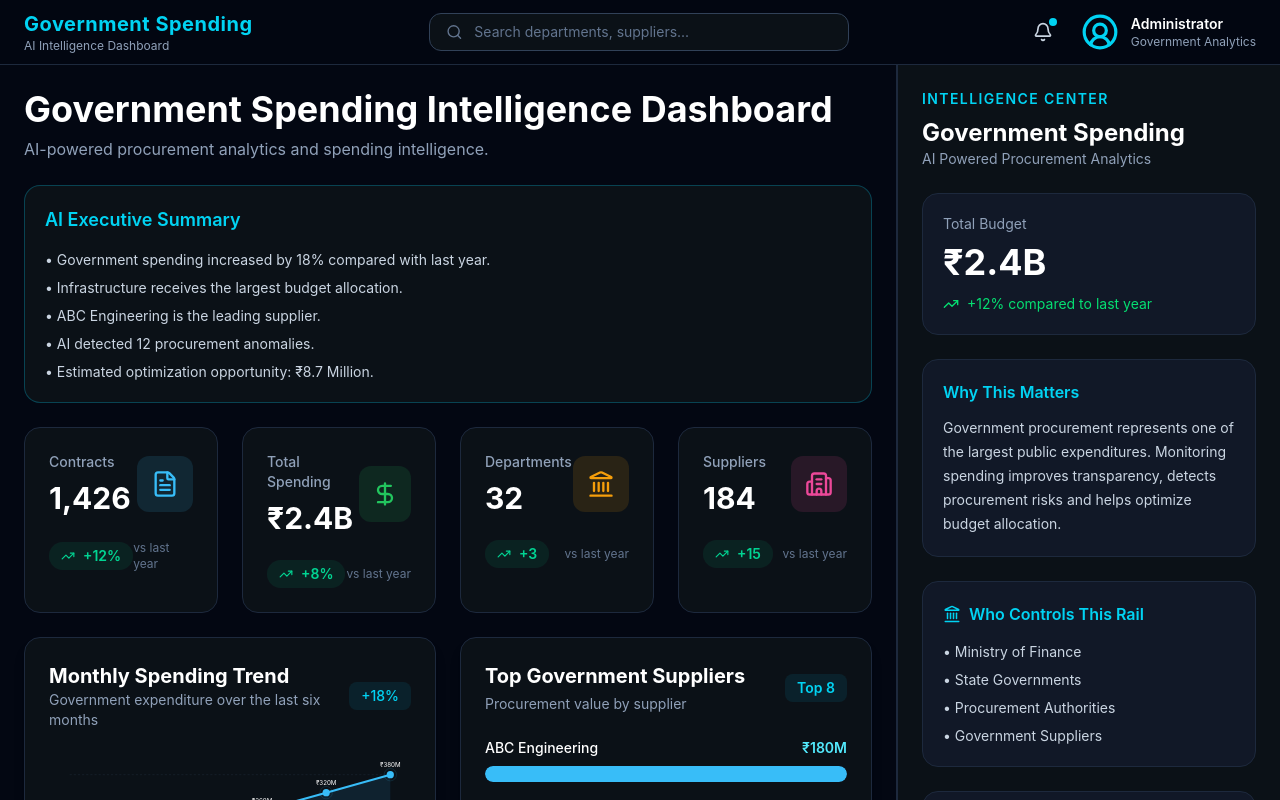
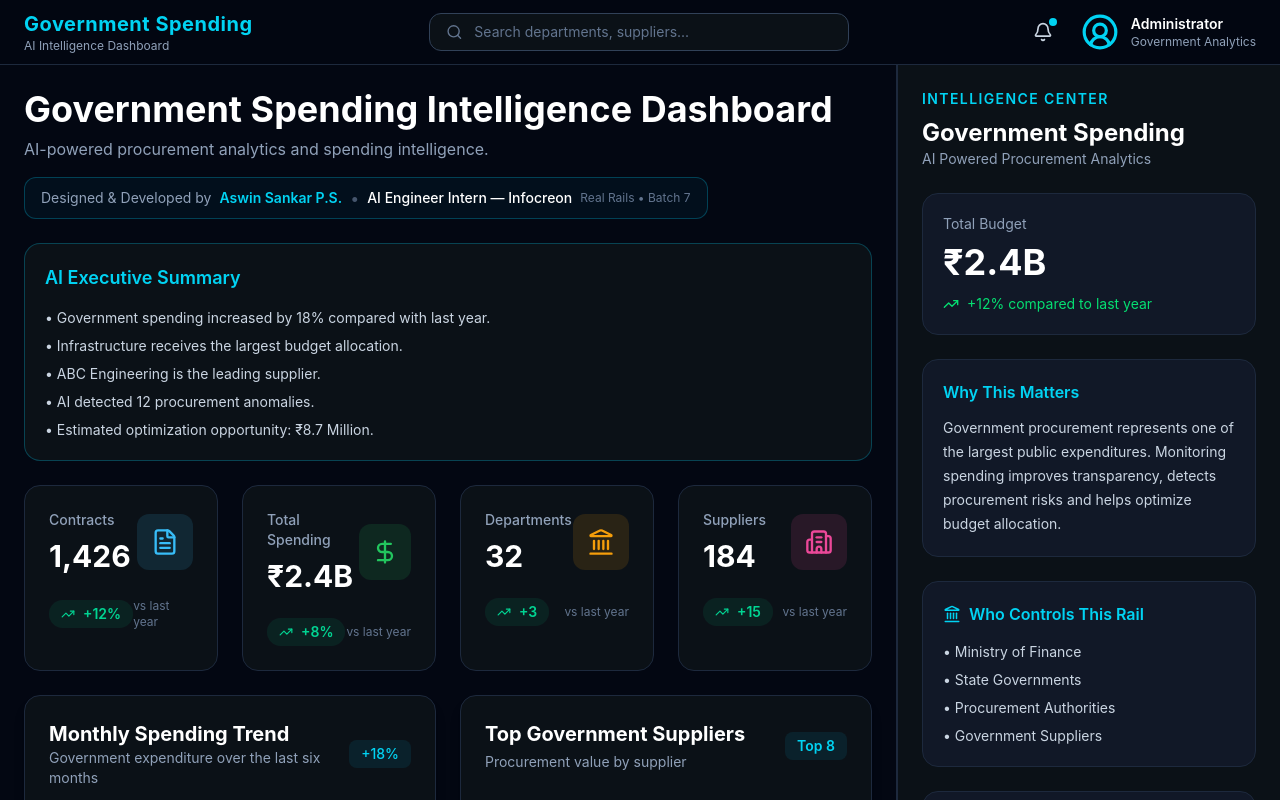
Before and after one commit to sankeraswin579-crypto/POC-67-GovernmentSpendingContractGraph-AswinSankar, a Next.js app in the folder frontend/: page / in a window 1280 px wide. Shown: the top 800 px of the page. Built offline with nearby package versions, Linux system fonts and the light colour scheme.

Commit message:
Add Infocreon developer signature to dashboard

```diff
--- a/frontend/app/page.tsx
+++ b/frontend/app/page.tsx
@@ -37,6 +37,27 @@
             <p className="mt-2 text-slate-400">
               AI-powered procurement analytics and spending intelligence.
             </p>
+
+            {/* Developer / Internship Badge */}
+            <div className="mt-4 inline-flex flex-wrap items-center gap-2 rounded-xl border border-cyan-500/30 bg-cyan-500/5 px-4 py-2">
+              <span className="text-sm text-slate-400">
+                Designed & Developed by
+              </span>
+
+              <span className="text-sm font-semibold text-cyan-400">
+                Aswin Sankar P.S.
+              </span>
+
+              <span className="text-slate-600">•</span>
+
+              <span className="text-sm font-medium text-white">
+                AI Engineer Intern — Infocreon
+              </span>
+
+              <span className="text-xs text-slate-500">
+                Real Rails • Batch 7
+              </span>
+            </div>
           </section>
 
           {/* AI Summary */}
@@ -106,6 +127,32 @@
           {/* Contracts */}
           <RecentContractsTable />
 
+          {/* Developer Signature */}
+          <footer className="mt-8 rounded-2xl border border-cyan-500/20 bg-[#0B1117] px-6 py-5">
+            <div className="flex flex-col gap-2 sm:flex-row sm:items-center sm:justify-between">
+              <div>
+                <p className="text-sm font-semibold text-white">
+                  Government Spending Contract Graph — PoC #67
+                </p>
+                <p className="mt-1 text-sm text-slate-400">
+                  Designed & Developed by{" "}
+                  <span className="font-medium text-cyan-400">
+                    Aswin Sankar P.S.
+                  </span>
+                </p>
+              </div>
+
+              <div className="text-left sm:text-right">
+                <p className="text-sm font-medium text-white">
+                  AI Engineer Intern — Infocreon
+                </p>
+                <p className="mt-1 text-xs text-slate-500">
+                  Real Rails Internship • Batch 7
+                </p>
+              </div>
+            </div>
+          </footer>
+
         </main>
 
         {/* Intelligence Sidebar (30%) */}
```
